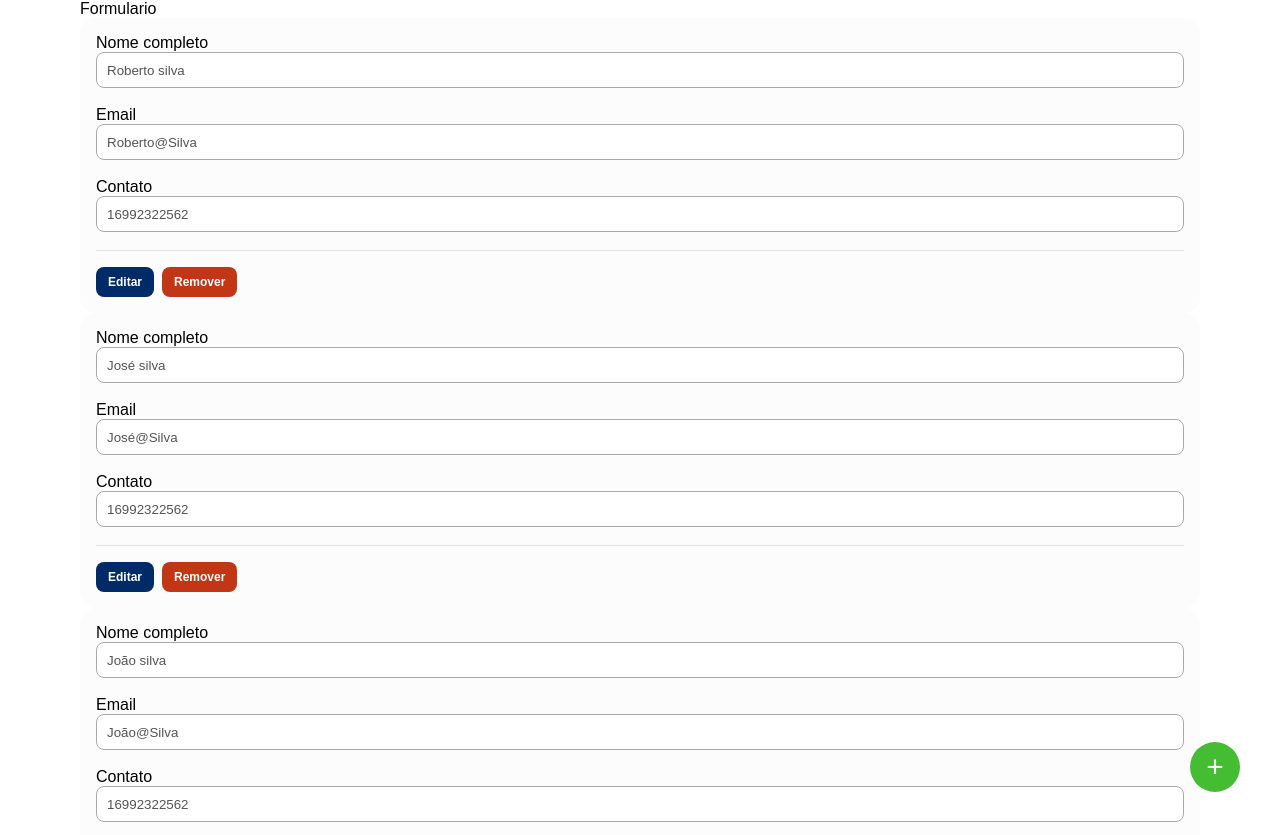
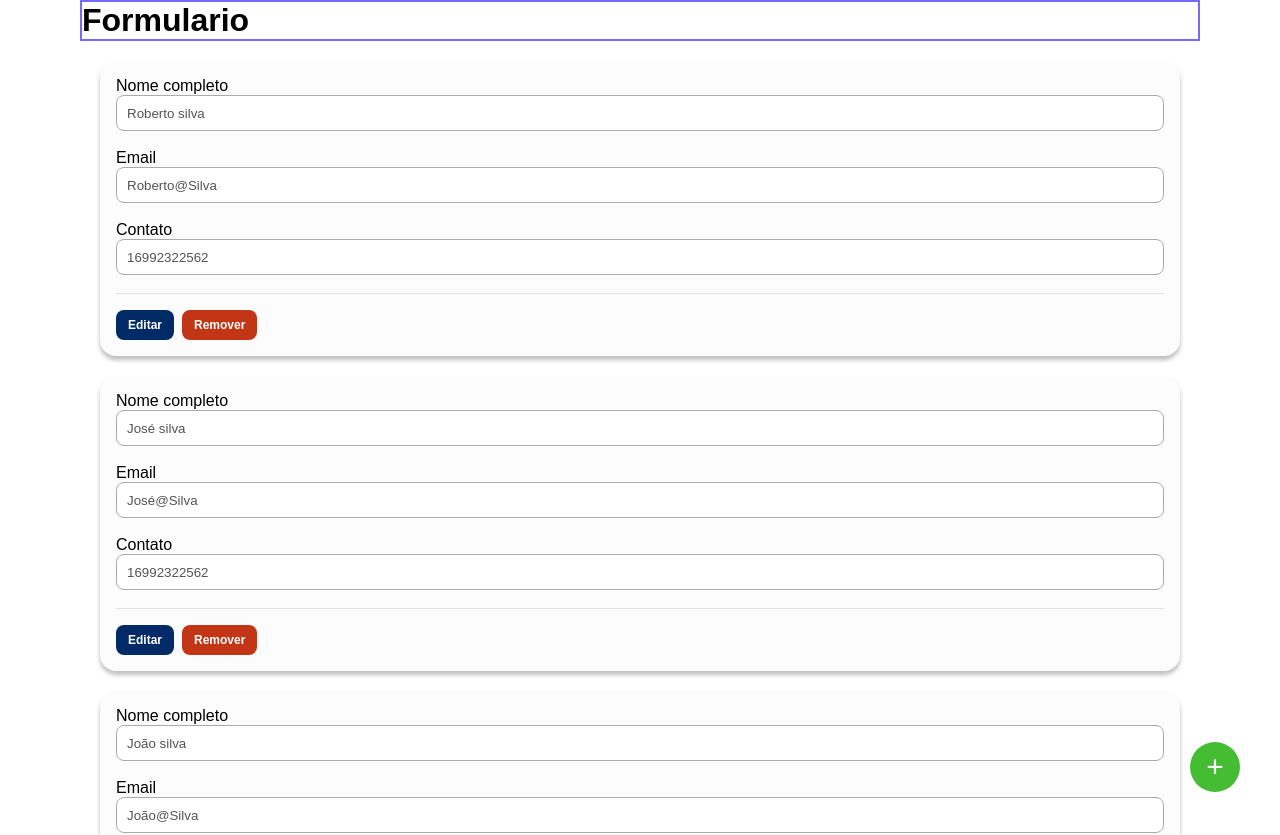
Before and after one commit to Roneanderson/Todo_List, a React (Create React App) app: page / in a window 1280 px wide. Shown: the top 835 px of the page. Built offline with nearby package versions, Linux system fonts and the light colour scheme.

Commit message:
corrigindo margem inferior do formulario

```diff
--- a/src/containers/Formulario/index.tsx
+++ b/src/containers/Formulario/index.tsx
@@ -1,7 +1,7 @@
 import { FormEvent, useState } from 'react'
 import { useDispatch } from 'react-redux'
 
-import { Form, Botao, Input, Label } from './styles'
+import { Form, Botao, Input, Label, H1 } from './styles'
 import Tarefa from '../../models/Tarefas'
 import { cadastrar } from '../../store/redurcers/tarefas'
 import { useNavigate } from 'react-router-dom'
@@ -22,7 +22,7 @@ const Formulário = () => {
   return (
     <div>
       <Form onSubmit={cadastrarTarefa}>
-        <h1>Formulário de Cadastro</h1>
+        <H1>Formulário de Cadastro</H1>
         <Label htmlFor="nome">Nome</Label>
         <Input
           value={nome}
--- a/src/containers/Formulario/styles.ts
+++ b/src/containers/Formulario/styles.ts
@@ -36,3 +36,7 @@ export const Botao = styled.button`
     font-size: 12px;
   }
 `
+export const H1 = styled.h1`
+  border: 2px solid #6b63fff1;
+  margin-bottom: 20px;
+`
--- a/src/containers/ListaDeTarefas/index.tsx
+++ b/src/containers/ListaDeTarefas/index.tsx
@@ -3,12 +3,13 @@ import { useSelector } from 'react-redux'
 import Tarefa from '../../components/Tarefa'
 import { RootReducer } from '../../store'
 import { Container } from '../../styles'
+import { H1 } from '../Formulario/styles'
 
 const ListaDeTarefas = () => {
   const { itens } = useSelector((state: RootReducer) => state.tarefas)
   return (
     <Container>
-      <p>Formulario</p>
+      <H1>Formulario</H1>
       <ul>
         {itens.map((t) => (
           <li key={t.id}>
--- a/src/styles/index.ts
+++ b/src/styles/index.ts
@@ -13,7 +13,6 @@ list-style: none
 export const Container = styled.div`
   width: 100%;
   padding: 0 40px;
-  height: 100vh;
 `
 
 export const BarraAcoes = styled.div`
@@ -22,11 +21,12 @@ export const BarraAcoes = styled.div`
 `
 export const Card = styled.div`
   background-color: #fcfcfc;
-  box-shadown: 0px 4px 4px rgba(0, 0, 0, 0.25);
+  box-shadow: 0px 4px 4px rgba(0, 0, 0, 0.25);
   padding: 16px;
   display: flex;
   flex-direction: column;
   border-radius: 16px;
+  margin: 20px;
 `
 
 export const Label = styled.label`
```
